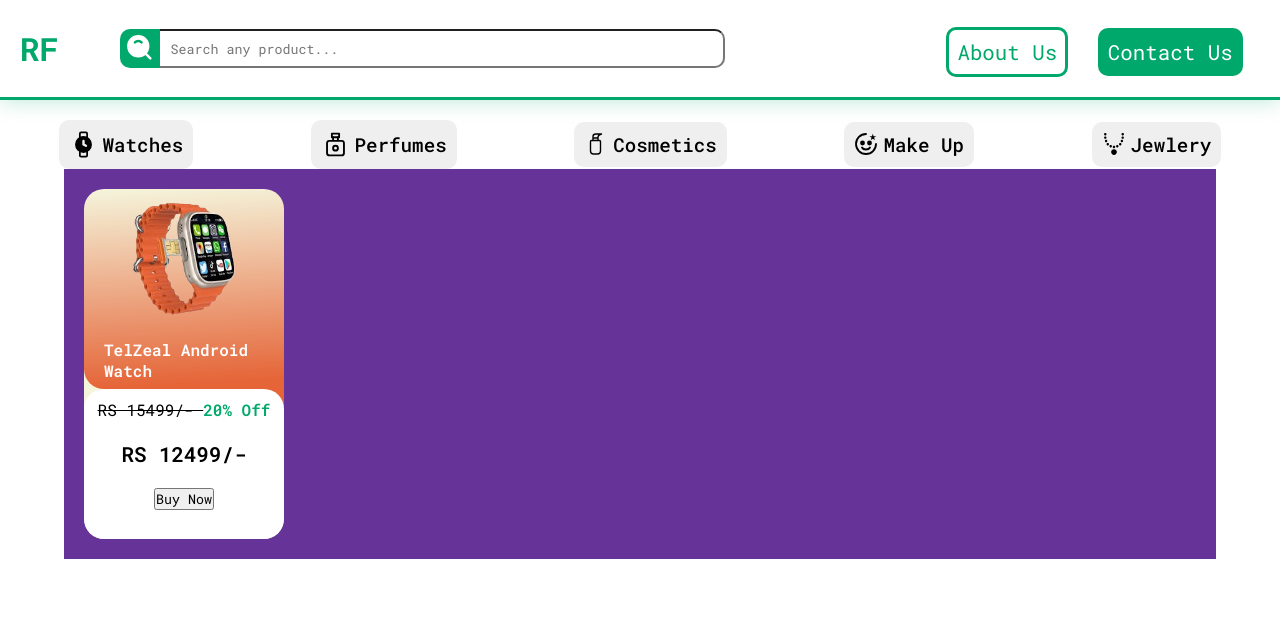
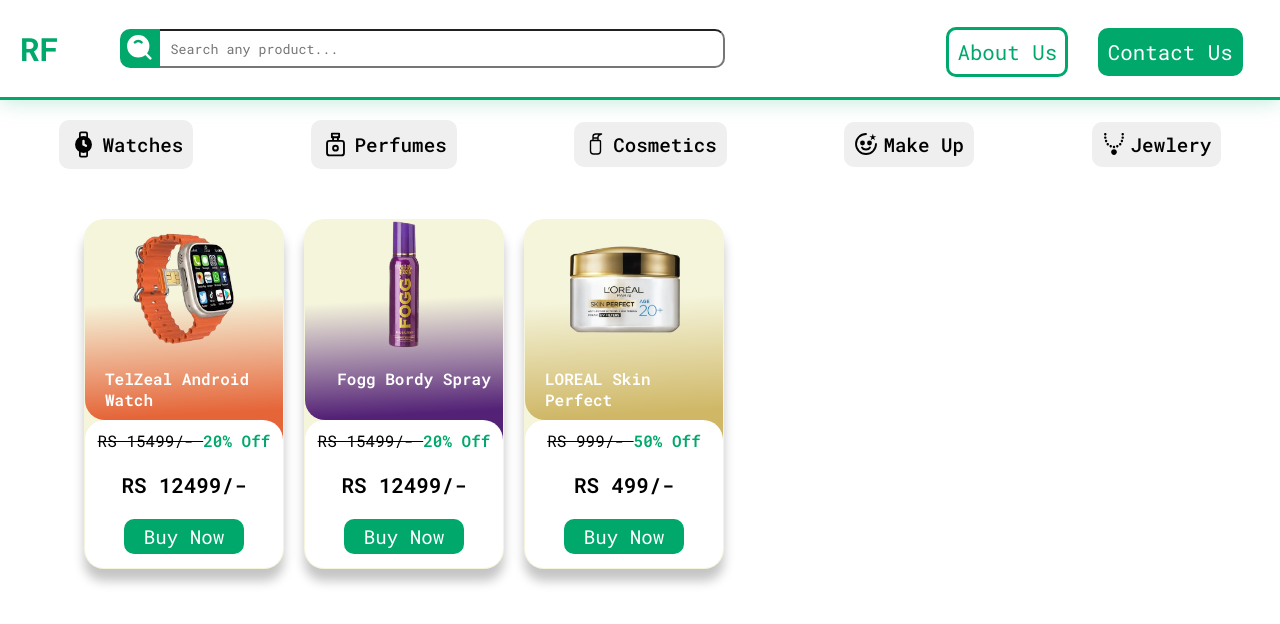
Before and after one commit to Yasir-A1i/royal-fashion, a plain HTML site: page index.html in a window 1280 px wide. Drawn offline with Linux system fonts and the light colour scheme.

Commit message:
add 2 more products

```diff
--- a/index.html
+++ b/index.html
@@ -47,7 +47,7 @@
     </header>
 
     <main>
-        <div class="card">
+        <div class="card watches">
             <div class="imageSection">
                 <img src="assets/Images/Telzeal_Android_Watch.png" alt="">
                 <div class="product-name">
@@ -65,7 +65,49 @@
                 <div class="real-price">
                     RS 12499/-
                 </div>
-                <button class="buy">Buy Now</button>
+                <button class="buy-button">Buy Now</button>
+            </div>
+        </div>
+        <div class="card perfumes fogg">
+            <div class="imageSection">
+                <img src="assets/Images/Fogg.png" alt="">
+                <div class="product-name">
+                    Fogg Bordy Spray
+                </div>
+            </div>
+            <div class="textSection">
+                <div class="fake">
+                <span class="fake-price">
+                    RS 15499/-
+                </span>
+                <div class="discount">
+                    20% Off
+                </div></div>
+                <div class="real-price">
+                    RS 12499/-
+                </div>
+                <button class="buy-button">Buy Now</button>
+            </div>
+        </div>
+        <div class="card cosmetics makeup skin-perfect">
+            <div class="imageSection">
+                <img src="assets/Images/skin perfect cream.png" alt="">
+                <div class="product-name">
+                    LOREAL Skin Perfect
+                </div>
+            </div>
+            <div class="textSection">
+                <div class="fake">
+                <span class="fake-price">
+                    RS 999/-
+                </span>
+                <div class="discount">
+                    50% Off
+                </div></div>
+                <div class="real-price">
+                    RS 499/-
+                </div>
+                <button class="buy-button">Buy Now</button>
             </div>
         </div>
     </main>
--- a/styles.css
+++ b/styles.css
@@ -8,6 +8,9 @@
 
 :root{
     --primary: #00A86B;
+}
+button{
+    cursor: pointer;
 }
 
 nav{
@@ -114,6 +117,13 @@ nav .button{
 
 button:hover{
     box-shadow: 5px 5px 20px 0px #00000030;
+    background-color: #01c57d;
+}
+
+.secondary-button:hover{
+    background-color: transparent;
+    border-color: #01c57d;
+    color: #01c57d;
 }
 
 
@@ -213,8 +223,10 @@ main{
     width: 90vw;
     margin: auto;
     height: auto;
-    padding: 20px;
-    background-color: rebeccapurple;
+    padding: 50px 20px;
+    background-color: transparent;
+    display: flex;
+    gap: 20px;
 }
 .card{
     width: 200px;
@@ -222,18 +234,43 @@ main{
     background-color: beige;
     border-radius: 20px;
     overflow: hidden;
+    box-shadow: 0px 12px 11px #0000003b;
+    transition: all 0.3s ease-in-out;
+    border: 1px solid rgba(0, 0, 0, 0);
+}
+.card:hover{
+    box-shadow: 0px -12px 11px #0000003b;
+    border: 1px solid rgba(0, 0, 0, 0.132);
 }
 .imageSection{
     width: 100%;
     height: 200px;
     background: rgb(229,101,56);
-background: linear-gradient(357deg, rgba(229,101,56,1) 5%, rgba(0,212,255,0) 100%);
-    border-bottom-left-radius: 20px;
-    position: relative;
-    display: flex;
-    flex-direction: column;
-    align-items: center;
+background: linear-gradient(357deg, rgba(229,101,56,1) 5%, rgba(0,212,255,0) 60%);
+border-bottom-left-radius: 20px;
+position: relative;
+display: flex;
+flex-direction: column;
+align-items: center;
 }
+
+/*! Different colors for Different Products */
+
+.fogg .imageSection{
+    background:#532176;
+    background: linear-gradient(357deg,#532176 5%, rgba(0,212,255,0) 60%);
+}
+.fogg .imageSection::after{
+    background-color: #532176;
+}
+.skin-perfect .imageSection{
+    background:#532176;
+    background: linear-gradient(357deg,#cfb766 5%, rgba(0,212,255,0) 60%);
+}
+.skin-perfect .imageSection::after{
+    background-color: #cfb766;
+}
+
 .imageSection::after{
     content: '';
     width: 30px;
@@ -283,3 +320,11 @@ background: linear-gradient(357deg, rgba(229,101,56,1) 5%, rgba(0,212,255,0) 100
     font-weight: 600;
     display: inline-block;
 }
+.buy-button{
+    font-size: 1.2rem;
+    padding: 5px 20px;
+    border-radius: 10px;
+    border-width: 0;
+    background-color: var(--primary);
+    color: white;
+}
```
Also changed, not shown: assets/Images/Fogg.png (added), assets/Images/skin perfect cream.png (added).
